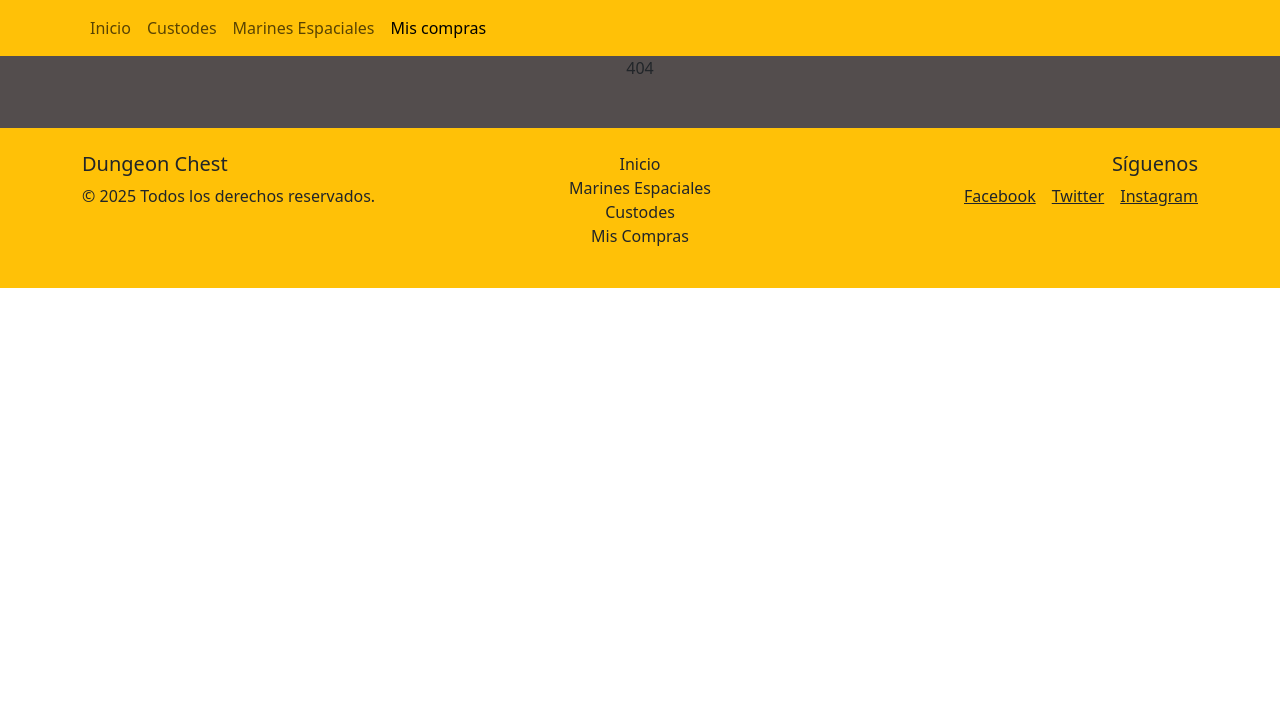
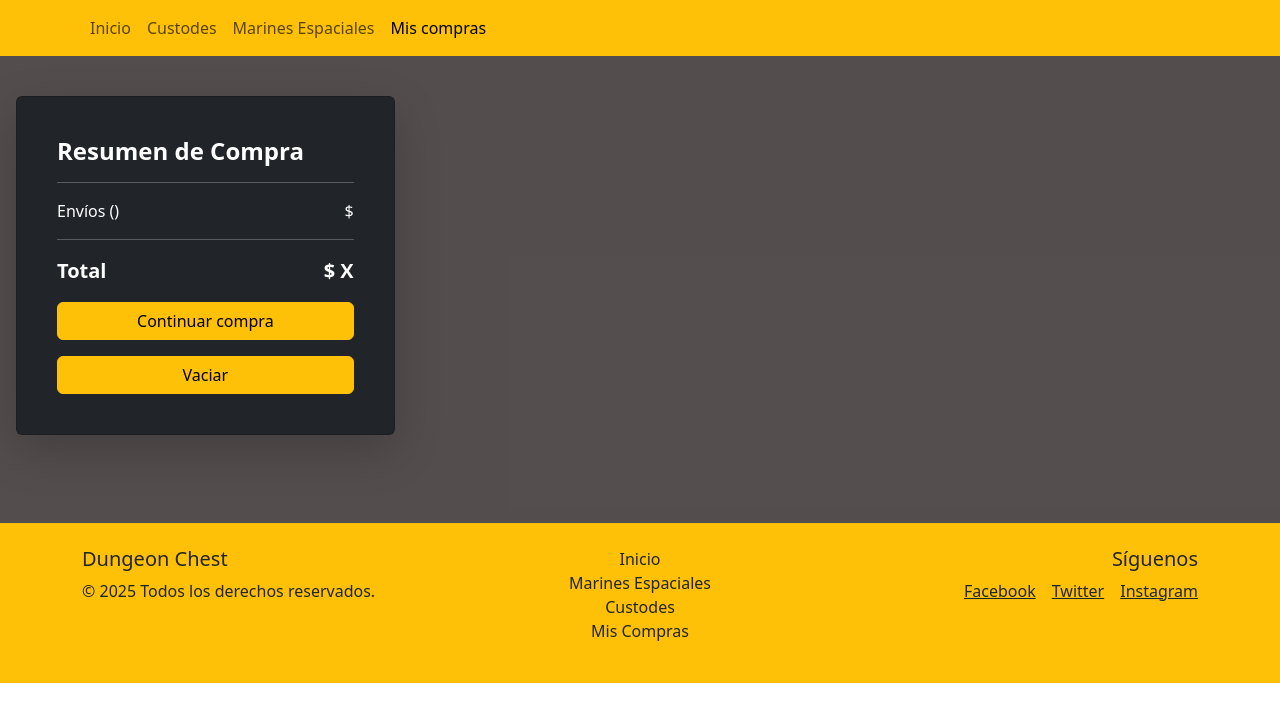
Before and after one commit to fakulp/ReactJS, a React (Vite) app: page /cart in a window 1280 px wide. Before the commit this address had no page. Shown: the top 722 px of the page. Built offline with nearby package versions, Linux system fonts and the light colour scheme.

Commit message:
agregado carrito con remove

```diff
--- a/package.json
+++ b/package.json
@@ -12,6 +12,7 @@
   "dependencies": {
     "bootstrap": "^5.3.3",
     "bootstrap-icons": "^1.11.3",
+    "firebase": "^11.4.0",
     "react": "^18.3.1",
     "react-bootstrap": "^2.10.9",
     "react-dom": "^18.3.1",
--- a/src/App.jsx
+++ b/src/App.jsx
@@ -4,12 +4,12 @@ import { ItemListContainer} from "./components/ItemListContainer";
 import { ItemDetailContainer } from "./components/ItemDetailContainer";
 import { Provider } from './contexts/CartContext';
 import { Footer } from './components/Footer';
+import { CartWidget } from './components/CartWidget';
 
 
 
 
 function App() {
-
 
   return (
     <Provider>
@@ -19,12 +19,12 @@ function App() {
     <Route path="/" element={<ItemListContainer/>} />
     <Route path="/faccion/:id" element={<ItemListContainer/>} />
     <Route path="/detalles/:id" element={<ItemDetailContainer/>} />
+    <Route path='/cart' element={<CartWidget/>}/>
     <Route path="*" element="404" />
     </Routes>
     <Footer/>
     </BrowserRouter>
     </Provider>
-
   )
 };
 
--- /dev/null
+++ b/src/components/CartWidget.jsx
@@ -0,0 +1,52 @@
+import { useContext } from "react";
+import { Card, Container, Row, Col, Button } from "react-bootstrap";
+import { CartContext } from "../contexts/CartContext";
+import { SideCard } from "./SideCard";
+
+export const CartWidget = () => {
+    const { productos, onRemove } = useContext(CartContext);
+
+    return (
+
+<>
+
+
+<Container className="mt-4">
+    <Row className="justify-content-end align-items-start">
+        <Col xs="12" md="4" className="mb-4">
+        <SideCard/>
+        </Col>
+        <Col xs="12" md="8">
+            <Row className="justify-content-start">
+                {productos.map((producto) => (
+                    <Col key={producto.id} xs="12" sm="6" md="4" className="mb-4">
+                        <Card
+                            className="bg-gradient bg-transparent border-warning"
+                            style={{ width: "18rem" }}>
+                            <Card.Img
+                                className="mt-2"
+                                variant="top"
+                                src={producto.imagen}/>
+                            <Card.Body>
+                                <Card.Title className="text-warning">
+                                    {producto.titulo}
+                                </Card.Title>
+                                <Card.Text className="text-warning">
+                                    Cantidad: {producto.contador}
+                                </Card.Text>
+                                <Card.Text className="text-warning"> $
+                                    {producto.precio}
+                                </Card.Text>
+                                <Card.Text className="text-warning">Total: $X</Card.Text>
+                            </Card.Body>
+                        </Card>
+                    </Col>
+                ))}
+            </Row>
+        </Col>
+    </Row>
+</Container>
+
+</>
+    );
+};
--- a/src/components/Item.jsx
+++ b/src/components/Item.jsx
@@ -3,6 +3,7 @@ import Card from 'react-bootstrap/Card';
 import { Link } from 'react-router-dom';
 
 export const Item = ({ item }) => (
+
 <Card className=" bg-transparent bg-gradient d-flex flex-column border-warning" style={{ width: '18rem', minHeight: '18rem'  }}>
     <Card.Img style={{ width: '100%', height: '200px', objectFit: 'cover' }} className='mt-1 ' variant="top" src={item.imagen} />
         <Card.Body className="d-flex flex-column flex-grow-1">
--- a/src/components/ItemCounter.jsx
+++ b/src/components/ItemCounter.jsx
@@ -33,6 +33,5 @@ return(
             <Button onClick={handleAdd} variant="warning">+</Button>
             <Button onClick={handleCart} variant="warning">¡Agregar!</Button>
         </div>
-
     </section>
 )};
--- a/src/components/ItemDetailContainer.jsx
+++ b/src/components/ItemDetailContainer.jsx
@@ -7,15 +7,10 @@ import { ItemCounter } from "./ItemCounter";
 import { CartContext } from "../contexts/CartContext";
 
 
-
-
 export const ItemDetailContainer = () => {
-
 const[producto, setProducto]= useState([]);
 const[load, setLoad]= useState(true);
 const {id} = useParams();
-
-
 const {onAdd} = useContext(CartContext)
 
 
@@ -41,6 +36,7 @@ return (
             <Card.Title className='text-warning'>{producto.titulo}</Card.Title>
             <Card.Text className='text-warning'>{producto.faccion}</Card.Text>
             <Card.Text className='text-warning'>{producto.descripcion}</Card.Text>
+            <Card.Text className='text-warning'>{producto.precio}</Card.Text>
         </Card.Body>
         <ItemCounter stock={producto.stock} add={add}/>
 </Card>
--- /dev/null
+++ b/src/components/SideCard.jsx
@@ -0,0 +1,42 @@
+import React from "react";
+import { Card, Button } from "react-bootstrap";
+import { useContext } from "react";
+import { CartContext } from "../contexts/CartContext";
+
+
+
+
+
+export const SideCard = () => {
+
+const { onRemove } = useContext(CartContext);
+
+
+
+
+  return (
+    <div className="d-flex  p-3">
+      <Card style={{ width: "28rem" }} className="shadow-lg p-4 bg-dark text-white">
+        <Card.Body>
+          <Card.Title className="fw-bold fs-4">Resumen de Compra</Card.Title>
+          <hr />
+          <div className="d-flex justify-content-between">
+            <span>Envíos ()</span>
+            <span>$ </span>
+          </div>
+          <hr />
+          <div className="d-flex justify-content-between fw-bold fs-5">
+            <span>Total</span>
+            <span>$ X</span>
+          </div>
+          <Button variant="warning" className="w-100 mt-3">
+            Continuar compra
+          </Button>
+        <Button onClick={onRemove} variant="warning" className="w-100 mt-3">
+            Vaciar
+        </Button>
+        </Card.Body>
+      </Card>
+    </div>
+  );
+};
--- a/src/contexts/CartContext.jsx
+++ b/src/contexts/CartContext.jsx
@@ -12,7 +12,9 @@ export const Provider = ({children}) => {
     };
     console.log (productos);
 
-    return <CartContext.Provider value={{productos , onAdd}}>
+    const onRemove = () => setProductos([]);
+
+    return <CartContext.Provider value={{productos , onAdd, onRemove}}>
     {children}
     </CartContext.Provider>
 }
--- a/src/css/app.css
+++ b/src/css/app.css
@@ -1,4 +1,5 @@
 .fondo {
+
     background-color: rgba(48, 41, 41, 0.829);
 
 };
--- a/src/data/data.js
+++ b/src/data/data.js
@@ -4,6 +4,7 @@ export const items =[
           titulo: "Escuadra de Intercesores",
           descripcion: "Los escuadrones de tercesores forman el corazón palpitante de las fuerzas de los Astartes. Remontándonos a las tácticas de escuadrón de armamento único empleadas por lo Astartes durante la Gran Cruzada, cada Intercesor está armado con una de varias marcas de rifles bólter.",
           faccion: "Astartes",
+          precio: "$2500",
           stock:5,
           imagen: "/images/Intercessor.jpeg",
 
@@ -13,6 +14,7 @@ export const items =[
           titulo: "Escuadra de intercesores de asalto",
           descripcion: "Son unas de las unidades de apoyo cercano más extendidas en el arsenal de un Capítulo de Marines Espaciales. Disparan sus pistolas bólter pesadas mientras se acercan al enemigo y cargan contra la refriega, donde acaban rápidamente con sus enemigos con brutales golpes de sus espadas sierra.",
           faccion: "Astartes",
+          precio: "$2500",
           stock:5,
           imagen: "/images/AssaultIntercessor.jpeg",
 
@@ -22,6 +24,7 @@ export const items =[
           titulo: "Escuadron de incineradores de plasma",
           descripcion: "Astartes que estan destinados a servir junto a sus hermanos en el papel de apoyo de fuego pesado. Los escuadrones de plasma están armados con incineradores de plasma Mark III Belisarius Pattern .",
           faccion: "Astartes",
+          precio: "$2500",
           stock:5,
           imagen: "/images/Hellblaster.jpeg",
 
@@ -31,6 +34,7 @@ export const items =[
           titulo: "Escuadra de saboteadores",
           descripcion: "Los Saboteadores son maestros de las tácticas de terror, y salen del sigilo en una cacofonía de fuego de bólter, detonaciones de granadas y rugidos guturales amplificados por vox. Unidades enemigas enteras son aniquiladas en un estallido de furia repentina y violencia impactante antes de que los Saboteadores se desvanezcan de nuevo en las sombras.",
           faccion: "Astartes",
+          precio: "$2500",
           stock:5,
           imagen: "/images/Reivers.jpeg",
 
@@ -40,6 +44,7 @@ export const items =[
           titulo: "Compañeros del circulo interno ",
           descripcion: "El Capítulo desconoce de dónde proceden y cómo deciden qué Ángeles Oscuros proteger. Los propios Compañeros no responden, ya que luchan en completo silencio, salvo en raras ocasiones en las que intercambian mensajes altamente cifrados entre ellos. Cuando rara vez hablan, lo hacen en un lenguaje codificado que solo ellos conocen.",
           faccion: "Astartes",
+          precio: "$2500",
           stock:5,
           imagen: "/images/InnerCircle.jpeg",
 
@@ -49,6 +54,7 @@ export const items =[
           titulo: "Escuadra de intercesores pesados",
           descripcion: "Un interceso pesado, son Astartes que sirven en la línea de batalla y son una potente fuerza defensiva. Los Heavy Intercesores, vestidos con una gruesa armadura de poder Mark X Gravis, se utilizan para asegurar el terreno ya ganado y son inamovibles en su defensa.Siempre listos para cualquier señal de contraataque enemigo, se mantienen firmes y lanzan descargas de fuego pesado que mantienen a raya a todos, excepto a los enemigos más decididos o temerarios.",
           faccion: "Astartes",
+          precio: "$2500",
           stock:5,
           imagen: "/images/HeavyIntercessor.jpeg",
 
@@ -58,6 +64,7 @@ export const items =[
           titulo: "Capitan",
           descripcion: "Un Capitán es el líder de una Compañía. Cada una de las diez Compañías de un Capítulo está dirigida por un Capitán. Después del Señor del Capítulo, son los individuos con más experiencia del Capítulo. Cada uno de ellos es un líder resoluto que inspira a sus hombres y que es capaz de coordinar en cualquier situación a todos los Marines Espaciales que tiene bajo su mando.",
           faccion: "Astartes",
+          precio: "$2500",
           stock:5,
           imagen: "/images/Capitan.jpeg",
 
@@ -67,6 +74,7 @@ export const items =[
           titulo: "Teniente con combiarma",
           descripcion: "Los tenientes actúan como las manos derechas de sus capitanes al brindarles flexibilidad y ayudarlos a dirigir a sus hermanos de batalla en los enfrentamientos.",
           faccion: "Astartes",
+          precio: "$2500",
           stock:5,
           imagen: "/images/Teniente.jpeg",
 
@@ -76,6 +84,7 @@ export const items =[
           titulo: "Impulsor",
           descripcion: "Como corresponde a un vehículo que suele ser el único apoyo para su escuadra en territorio hostil, el Impulsor puede ser rápidamente reequipado con gran variedad de armas y sistemas defensivos. Para las tropas que esperan una gran potencia de fuego, el vehículo puede incorporar un avanzado escudo de energía sobre el casco que lo enfunda en un potente y brillante campo refractor. ",
           faccion: "Astartes",
+          precio: "$2500",
           stock:5,
           imagen: "/images/Impulsor.jpeg",
 
@@ -85,6 +94,7 @@ export const items =[
           titulo: "Dreadnought Redemptor",
           descripcion: "Se dice que algunos Dreadnoughts tienen incluso decenas de miles de años y datan de la Gran Cruzada, cuando el Emperador todavía caminaba entre los suyos. La construcción de un Dreadnought es algo poco común debido a que los conocimientos arcanos necesarios para ello se fueron convirtiendo en mitología ritualizada, así que cada Dreadnought de un Capítulo es una reliquia valiosísima.",
           faccion: "Astartes",
+          precio: "$2500",
           stock:5,
           imagen: "/images/Dreadnought.jpeg",
 
@@ -94,6 +104,7 @@ export const items =[
           titulo: "Capitan Escudo con armadura Allarus",
           descripcion: "Capitán Escudo es un rango superior que ostenta un veterano del Adeptus Custodes, la guardia personal de élite sobrehumana del Emperador de la Humanidad. El rango de 'Capitán Escudo' es una generalización que se usa para referirse a uno de los oficiales superiores del Adeptus Custodes, ya que el alto mando de esta organización paramilitar de élite es poco transparente para los forasteros, y contiene una gran variedad de títulos para los Custodes de renombre.",
           faccion: "Custodes",
+          precio: "$2500",
           stock:5,
           imagen: "/images/CapAllarus.jpeg",
 
@@ -103,6 +114,7 @@ export const items =[
           titulo: "Custodes Guardias",
           descripcion: "Cuando las Compañías Escudo del Adeptus Custodes se lanzan a la batalla contra los enemigos de la Humanidad, la Guardia Custodia es su columna vertebral. Estos guerreros son infantería de base solo en la medida en que su número es mayor que el de otros guerreros del Adeptus Custodes, más especializados.",
           faccion: "Custodes",
+          precio: "$2500",
           stock:5,
           imagen: "/images/Guard.jpeg",
 
@@ -112,6 +124,7 @@ export const items =[
           titulo: "Custodes Guardianes",
           descripcion: "Los Guardianes Custodios se reconocen por las túnicas ceremoniales que visten sobre sus armaduras. Estas son una señal de su veteranía, pues cada uno de ellos ha servido al menos cinco siglos terranos al Emperador. Los Guardianes que no portan las icónicas Lanzas Guardianas de su orden empuñan Hachas Castellanas de hoja pesada, que se prestan a un estilo de combate elegante y brutal. Los Guardianes también pueden disparar ráfagas concentradas de virotes desde las empuñaduras de sus armas, aniquilando a quienes intentan mantenerse fuera del alcance devastador de sus espadas.",
           faccion: "Custodes",
+          precio: "$2500",
           stock:5,
           imagen: "/images/Wardens.jpeg",
 
@@ -121,6 +134,7 @@ export const items =[
           titulo: "Campeon de la espada",
           descripcion: "Un Campeón de la Espada es un temible héroe guerrero cuerpo a cuerpo del Adeptus Custodes. Cada uno ha recibido uno de los mayores honores entre los Custodes, pues tras lograr numerosas hazañas, sus nombres están grabados en el Tomo Eterno, que se encuentra en la Sala del Trono del Emperador.",
           faccion: "Custodes",
+          precio: "$2500",
           stock:5,
           imagen: "/images/BladeChamp.jpeg",
 
--- a/src/main.jsx
+++ b/src/main.jsx
@@ -1,10 +1,14 @@
+/*----firedataBase-------*/
+
+/*----firedataBase-------*/
 import { StrictMode } from 'react'
 import { createRoot } from 'react-dom/client'
 import App from './App.jsx'
 import 'bootstrap/dist/css/bootstrap.min.css';
 
+
 createRoot(document.getElementById('root')).render(
   <StrictMode>
-    <App />
+    <App/>
   </StrictMode>,
 )
```
Also changed, not shown: 1 other file (tests, documents, lock files or other folders). Lines whose indentation alone changed are shown as unchanged.
